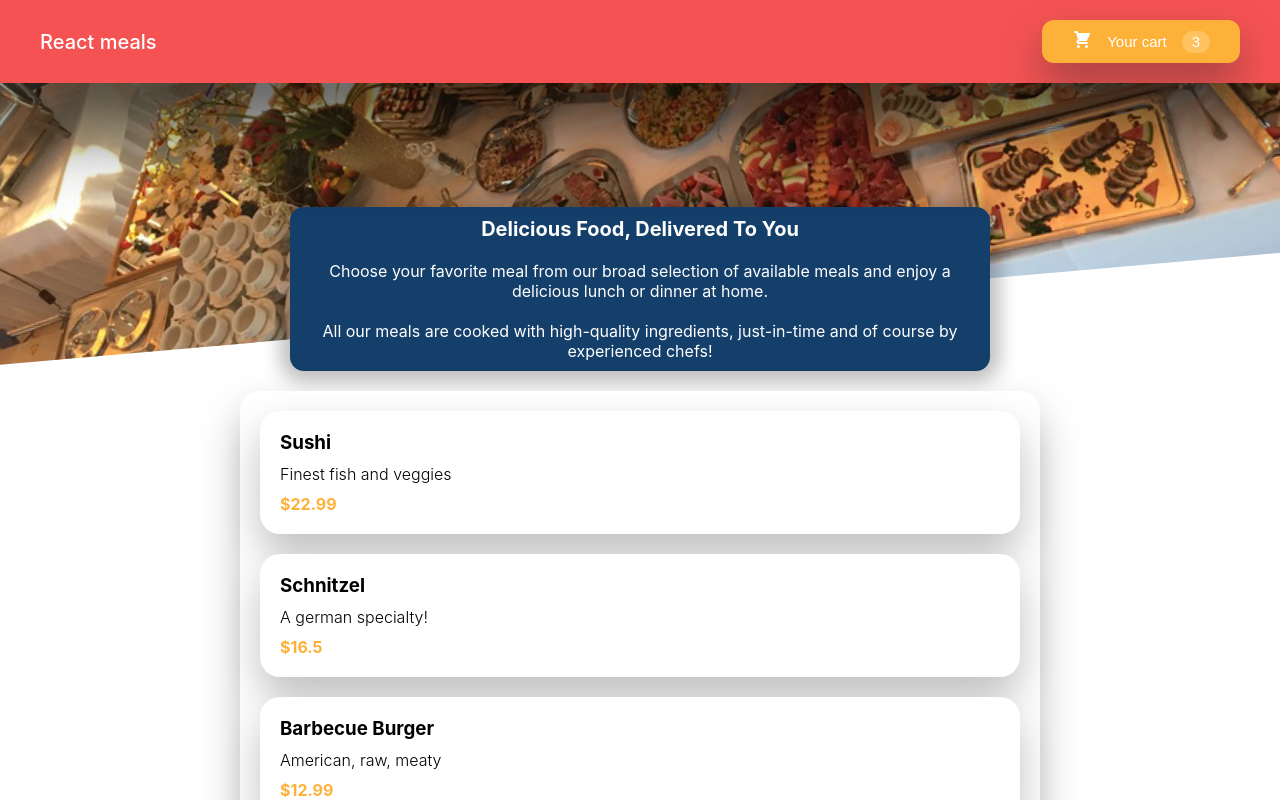
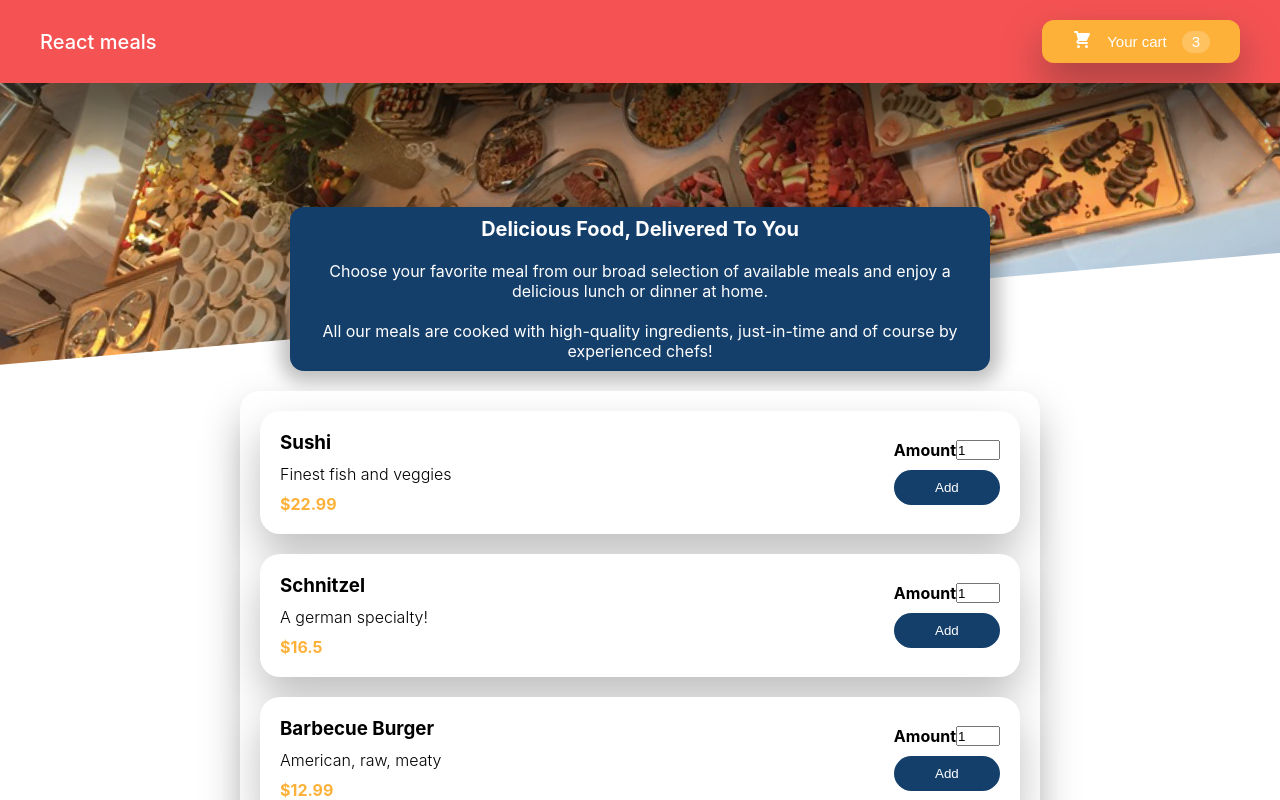
Before and after one commit to hotriluc/food_order_app, a React (Create React App) app: page / in a window 1280 px wide. Shown: the top 800 px of the page. Built offline with nearby package versions, Linux system fonts and the light colour scheme.

Commit message:
meal item form

```diff
--- a/src/components/Meals/MealItem.js
+++ b/src/components/Meals/MealItem.js
@@ -1,11 +1,15 @@
 import classes from "./MealItem.module.css";
+import MealItemForm from "./MealItemForm";
 
 const MealItem = (props) => {
   return (
     <li key={props.id} className={classes.meal}>
-      <h3 className={classes["meal__title"]}>{props.name}</h3>
-      <p className={classes["meal__description"]}>{props.description}</p>
-      <p className={classes["meal__price"]}>${props.price}</p>
+      <div className={classes["meal__data"]}>
+        <h3 className={classes["meal__title"]}>{props.name}</h3>
+        <p className={classes["meal__description"]}>{props.description}</p>
+        <p className={classes["meal__price"]}>${props.price}</p>
+      </div>
+      <MealItemForm />
     </li>
   );
 };
--- a/src/components/Meals/MealItem.module.css
+++ b/src/components/Meals/MealItem.module.css
@@ -1,7 +1,13 @@
 .meal {
+  display: flex;
+  align-items: center;
+}
+
+.meal__data {
   display: flex;
   flex-direction: column;
   gap: 1rem;
+  margin-right: auto;
 }
 
 .meal__title {
--- /dev/null
+++ b/src/components/Meals/MealItemForm.js
@@ -0,0 +1,23 @@
+import classes from "./MealItemForm.module.css";
+import Input from "../UI/Input";
+import Button from "../UI/Button";
+
+const MealItemForm = (props) => {
+  const inputConfig = {
+    id: "someid",
+    type: "number",
+    min: "1",
+    max: "5",
+    step: "1",
+    defaultValue: "1",
+  };
+
+  return (
+    <form className={classes["form"]}>
+      <Input label="Amount" input={inputConfig} />
+      <Button>Add</Button>
+    </form>
+  );
+};
+
+export default MealItemForm;
--- /dev/null
+++ b/src/components/Meals/MealItemForm.module.css
@@ -0,0 +1,5 @@
+.form {
+  display: flex;
+  flex-direction: column;
+  gap: 1rem;
+}
--- /dev/null
+++ b/src/components/UI/Button.js
@@ -0,0 +1,11 @@
+import classes from "./Button.module.css";
+
+const Button = (props) => {
+  return (
+    <button className={classes.btn} onClick={props.onClick}>
+      {props.children}
+    </button>
+  );
+};
+
+export default Button;
--- /dev/null
+++ b/src/components/UI/Button.module.css
@@ -0,0 +1,18 @@
+.btn {
+  border: none;
+  border-radius: 2rem;
+  background-color: #143f6b;
+  color: white;
+  cursor: pointer;
+  padding: 1rem;
+}
+
+.btn:hover {
+  transform: scale(1.1);
+  background-color: #feb139;
+}
+
+.btn:active {
+  transform: scale(1);
+  background-color: #143f6b;
+}
--- /dev/null
+++ b/src/components/UI/Input.js
@@ -0,0 +1,14 @@
+import classes from "./Input.module.css";
+
+const Input = (props) => {
+  return (
+    <div className={classes.control}>
+      <label className={classes.label} htmlFor={props.input.id}>
+        {props.label}
+      </label>
+      <input className={classes.input} {...props.input} />
+    </div>
+  );
+};
+
+export default Input;
--- /dev/null
+++ b/src/components/UI/Input.module.css
@@ -0,0 +1,10 @@
+.label {
+  font-weight: bold;
+}
+
+.input {
+}
+
+.control {
+  display: flex;
+}
```
